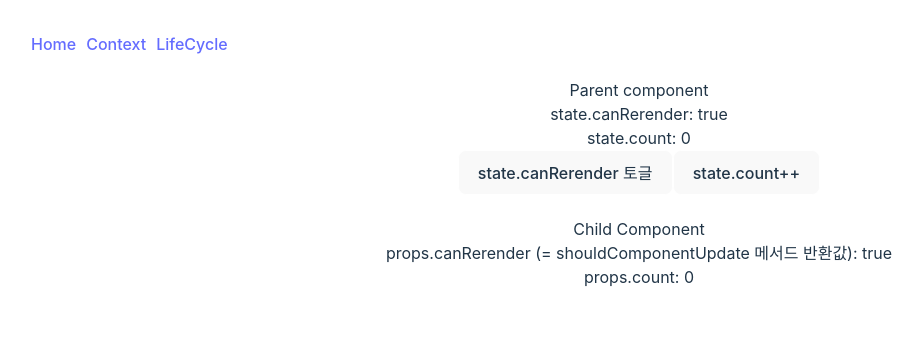
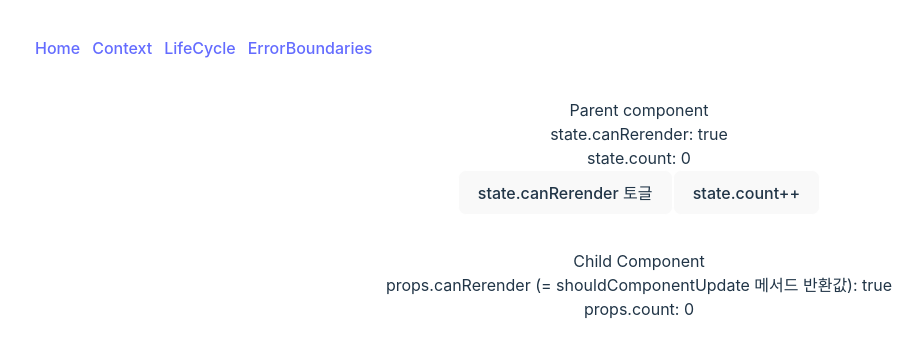
Before and after one commit to YuHyun-P/react-examples, a React (Vite) app: page /lifecycle in a window 1280 px wide. Shown: the top 356 px of the page, without its empty margins (1-924 px from the left). Built offline with nearby package versions, Linux system fonts and the light colour scheme.

Commit message:
style: replace emotion to tailwindCSS

```diff
--- a/src/App.tsx
+++ b/src/App.tsx
@@ -3,23 +3,28 @@ import Home from "./pages/Home";
 import "./App.css";
 import Context from "./Context";
 import LifeCycle from "./LifeCycle";
+import ErrorBoundaries from "./ErrorBoundaries";
 
 function App() {
   return (
     <>
-      <header style={{ borderBottom: "1px solid #fff" }}>
-        <nav style={{ display: "flex", gap: "10px" }}>
+      <header className="p-1  border-solid border-b-white border-b">
+        <nav className="flex gap-3">
           <Link to="/">Home</Link>
           <Link to="/context">Context</Link>
           <Link to="/lifecycle">LifeCycle</Link>
+          <Link to="/errorboundary">ErrorBoundaries</Link>
         </nav>
       </header>
 
-      <Routes>
-        <Route index element={<Home />} />
-        <Route path="/context" element={<Context />} />
-        <Route path="/lifecycle" element={<LifeCycle />} />
-      </Routes>
+      <main className="mt-4">
+        <Routes>
+          <Route index element={<Home />} />
+          <Route path="/context" element={<Context />} />
+          <Route path="/lifecycle" element={<LifeCycle />} />
+          <Route path="/errorboundary" element={<ErrorBoundaries />} />
+        </Routes>
+      </main>
     </>
   );
 }
--- a/src/LifeCycle/ShouldComponentUpdate.tsx
+++ b/src/LifeCycle/ShouldComponentUpdate.tsx
@@ -1,5 +1,3 @@
-/** @jsxImportSource @emotion/react */
-import { css } from "@emotion/react";
 import { Component } from "react";
 
 interface Props {
@@ -38,7 +36,7 @@ export default class ShouldComponentUpdate extends Component<Props> {
     console.log("render");
 
     return (
-      <div css={css({ border: "1px solid white", padding: "0 0 20px 0" })}>
+      <div className="p-4 border-solid border border-white">
         <h2>Child Component</h2>
         <div>
           props.canRerender (= shouldComponentUpdate 메서드 반환값):{" "}
--- a/src/LifeCycle/index.tsx
+++ b/src/LifeCycle/index.tsx
@@ -1,5 +1,3 @@
-/** @jsxImportSource @emotion/react */
-import { css } from "@emotion/react";
 import { Component } from "react";
 import ShouldComponentUpdate from "./ShouldComponentUpdate";
 
@@ -11,17 +9,8 @@ export default class LifeCycle extends Component {
 
   render() {
     return (
-      <div
-        css={css({
-          margin: "20px",
-        })}
-      >
-        <div
-          css={css({
-            border: "1px solid white",
-            padding: "0 0 20px",
-          })}
-        >
+      <>
+        <div className="p-4 border-solid border border-white">
           <h2>Parent component</h2>
           <div>
             state.canRerender: {String(this.state.canRerender)}
@@ -52,7 +41,7 @@ export default class LifeCycle extends Component {
           canRerender={this.state.canRerender}
           count={this.state.count}
         />
-      </div>
+      </>
     );
   }
 }
--- a/src/pages/Home/index.tsx
+++ b/src/pages/Home/index.tsx
@@ -3,7 +3,7 @@ import reactLogo from "../../assets/react.svg";
 const Home = () => {
   return (
     <>
-      <div>
+      <div className="flex justify-center">
         <a href="https://vitejs.dev" target="_blank">
           <img src="/vite.svg" className="logo" alt="Vite logo" />
         </a>
```
